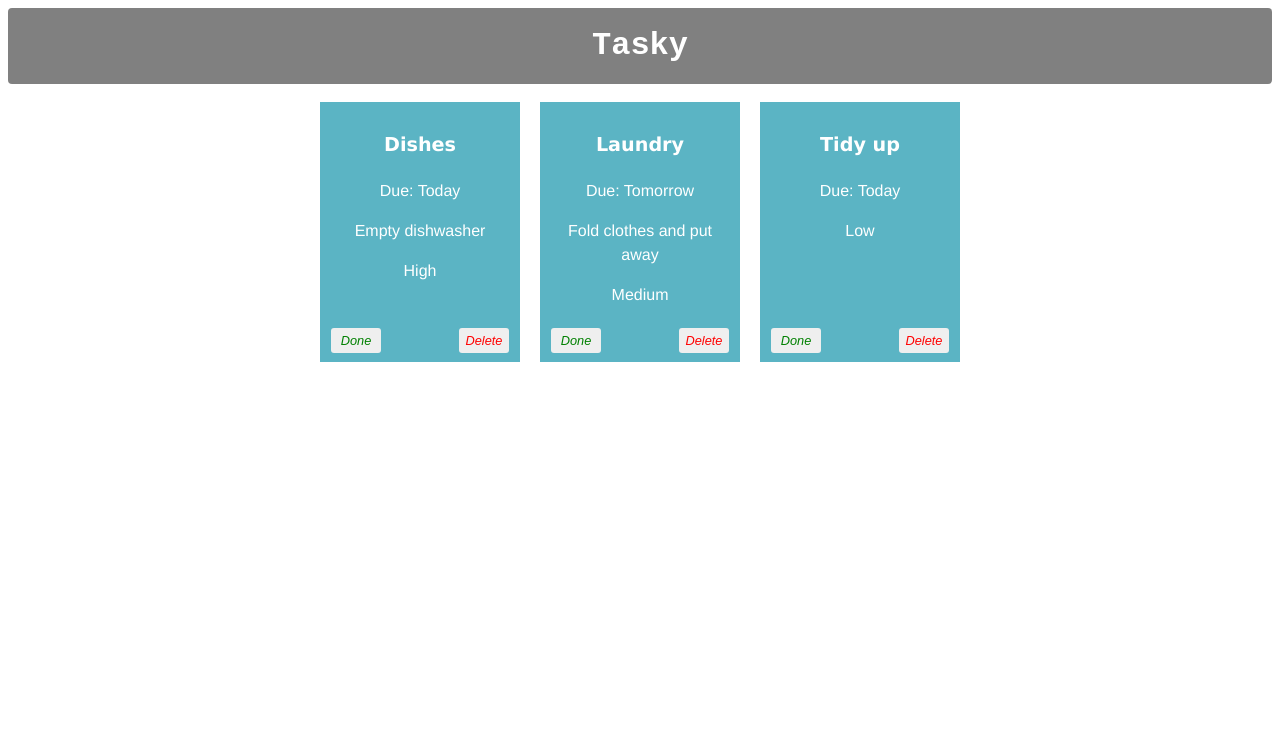
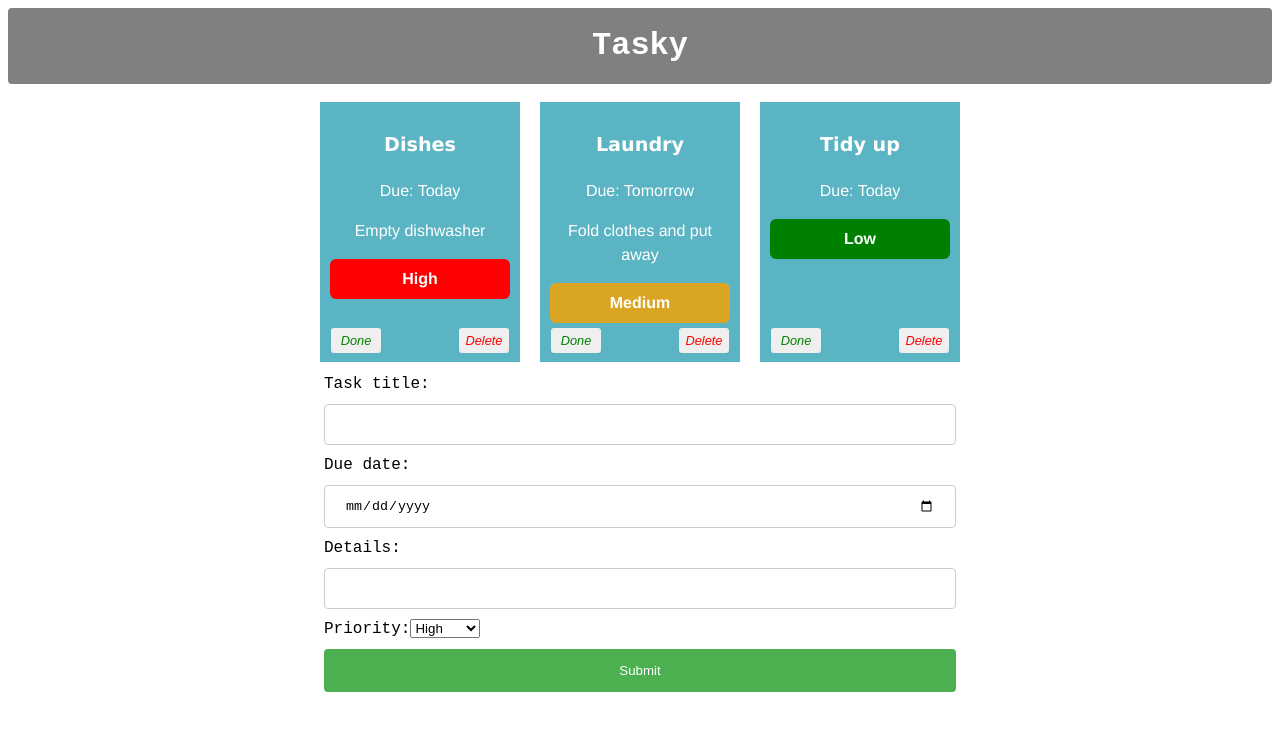
Before and after one commit to KarlEstante-20111872/react-basics-labs, a React (Vite) app in the folder react/: page / in a window 1280 px wide. Shown: the top 730 px of the page. Built offline with nearby package versions, Linux system fonts and the light colour scheme.

Commit message:
Tasky Lab 2b - Exercises done

```diff
--- a/react/package.json
+++ b/react/package.json
@@ -11,7 +11,8 @@
   },
   "dependencies": {
     "react": "^19.2.8",
-    "react-dom": "^19.2.8"
+    "react-dom": "^19.2.8",
+    "uuid": "^14.0.2"
   },
   "devDependencies": {
     "@eslint/js": "^10.0.1",
--- a/react/src/App.css
+++ b/react/src/App.css
@@ -25,6 +25,37 @@ h1 {
   color: red;
 }
 
+input[type=text], input[type=date] {
+  width: 100%;
+  padding: 12px 20px;
+  margin: 8px 0;
+  display: inline-block;
+  border: 1px solid #ccc;
+  border-radius: 4px;
+  box-sizing: border-box;
+}
+
+input[type=submit] {
+  width: 100%;
+  background-color: #4CAF50;
+  color: white;
+  padding: 14px 20px;
+  margin: 8px 0;
+  border: none;
+  border-radius: 4px;
+  cursor: pointer;
+}
+
+input[type=submit]:hover {
+  background-color: #45a049;
+}
+
+form {
+  text-align: left;
+  width: 50%;
+  margin: auto;
+}
+
 button {
   border: none;
   border-radius: 3px;
@@ -49,13 +80,32 @@ button {
 }
 
 .priority {
-  font-weight: 300;
+  font-family: Cambria, Cochin, Georgia, Times, 'Times New Roman', serif;
 }
 
 .div {
   padding: 20px;
 }
 
+.priority-color {
+  color: white;
+  padding: 8px 16px;
+  border-radius: 6px;
+  text-align: center;
+  font-weight: bold;
+}
+
+.priority-High {
+  background-color: red;
+}
+
+.priority-Medium {
+  background-color: goldenrod;
+}
+
+.priority-Low {
+  background-color: green;
+}
 
 
 .card {
--- a/react/src/App.jsx
+++ b/react/src/App.jsx
@@ -1,6 +1,8 @@
 import './App.css';
 import Task from './components/Task';
 import React, { useState } from 'react';
+import AddTaskForm from './components/Form';
+import { v4 as uuidv4 } from 'uuid';
 
 function App() {
       const [ taskState, setTaskState ] = useState({
@@ -10,6 +12,15 @@ function App() {
       { id: 3, title: "Tidy up", deadline: "Today", priority:"Low", done: false }
     ]
     });
+
+    const [ formState, setFormState ] = useState({
+    title: "",
+    description: "",
+    deadline: "",
+    priority: ""
+    });
+
+
     const doneHandler = (taskIndex) => {
     const tasks = [...taskState.tasks];
     tasks[taskIndex].done = !tasks[taskIndex].done;
@@ -20,24 +31,63 @@ function App() {
     const tasks = [...taskState.tasks];
     tasks.splice(taskIndex, 1);
     setTaskState({tasks});
+
   }
+    const formChangeHandler = (event) => {
+    let form = {...formState};
+
+    switch(event.target.name) {
+      case "title":
+          form.title = event.target.value;
+          break;
+      case "description":
+          form.description = event.target.value;
+          break;
+      case "deadline":
+          form.deadline = event.target.value;
+          break;
+      case "priority":
+          form.priority = event.target.value;
+          break;
+      default:
+          form = formState;
+    }
+    setFormState(form);
+    console.log(formState);
+  };
+
+    const formSubmitHandler = (event) => {
+    event.preventDefault();
+
+    const tasks = [...taskState.tasks];
+    const form = {...formState};
+
+    form.id = uuidv4();
+
+    tasks.push(form);
+    setTaskState({tasks});
+  };
+
     return (
     <div className="container">
       <h1>Tasky</h1>
-        {taskState.tasks.map((task) => (
+      {taskState.tasks.map((task, index) => (
         <Task
           title={task.title}
           description={task.description}
           deadline={task.deadline}
+          key={task.id}
+          done={task.done}
           priority={task.priority}
-      key={task.id}
           markDone={() => doneHandler(index)}
           deleteTask = {() => deleteHandler(index)}
         />
+      ))}
+      <AddTaskForm submit={formSubmitHandler} change={formChangeHandler} />
+    </div>
 
-  ))}
-    </div>
   );
+
 }
 
 export default App;
--- /dev/null
+++ b/react/src/components/Form.jsx
@@ -0,0 +1,35 @@
+const AddTaskForm = (props) => {
+
+  return (
+    <div>
+      <form onSubmit={props.submit}>
+            <label>
+        Task title:
+        <input type="text" name="title" required onChange={(event) => props.change(event)} />
+    </label>
+    <br />
+    <label>
+        Due date:
+        <input type="date" name="deadline" required onChange={(event) => props.change(event)} />
+    </label>
+    <br />
+    <label>
+        Details:
+        <input type="text" name="description" onChange={(event) => props.change(event)} />
+    </label>
+    <br />
+    <label>
+        Priority:
+        <select name="priority" onChange={(event) => props.change(event)}>
+            <option value="High">High</option>
+            <option value="Medium">Medium</option>
+            <option value="Low">Low</option>
+        </select>
+    </label>
+    <input type="submit" value="Submit" />
+    </form>
+    </div>
+  )
+};
+
+export default AddTaskForm;
--- a/react/src/components/Task.jsx
+++ b/react/src/components/Task.jsx
@@ -5,7 +5,7 @@ const Task = (props) => {
             <p className="title">{props.title}</p>
             <p>Due: {props.deadline}</p>
             <p>{props.description}</p>
-            <p>{props.priority}</p>
+            <p className={`priority-color priority-${props.priority}`}> {props.priority}</p>
             <p>{props.children}</p>
             <button className='deleteButton' onClick={props.deleteTask}>Delete</button>
             <button onClick={props.markDone} className='doneButton'>Done</button>
```
Also changed, not shown: 1 other file (tests, documents, lock files or other folders). Lines whose indentation alone changed are shown as unchanged.
